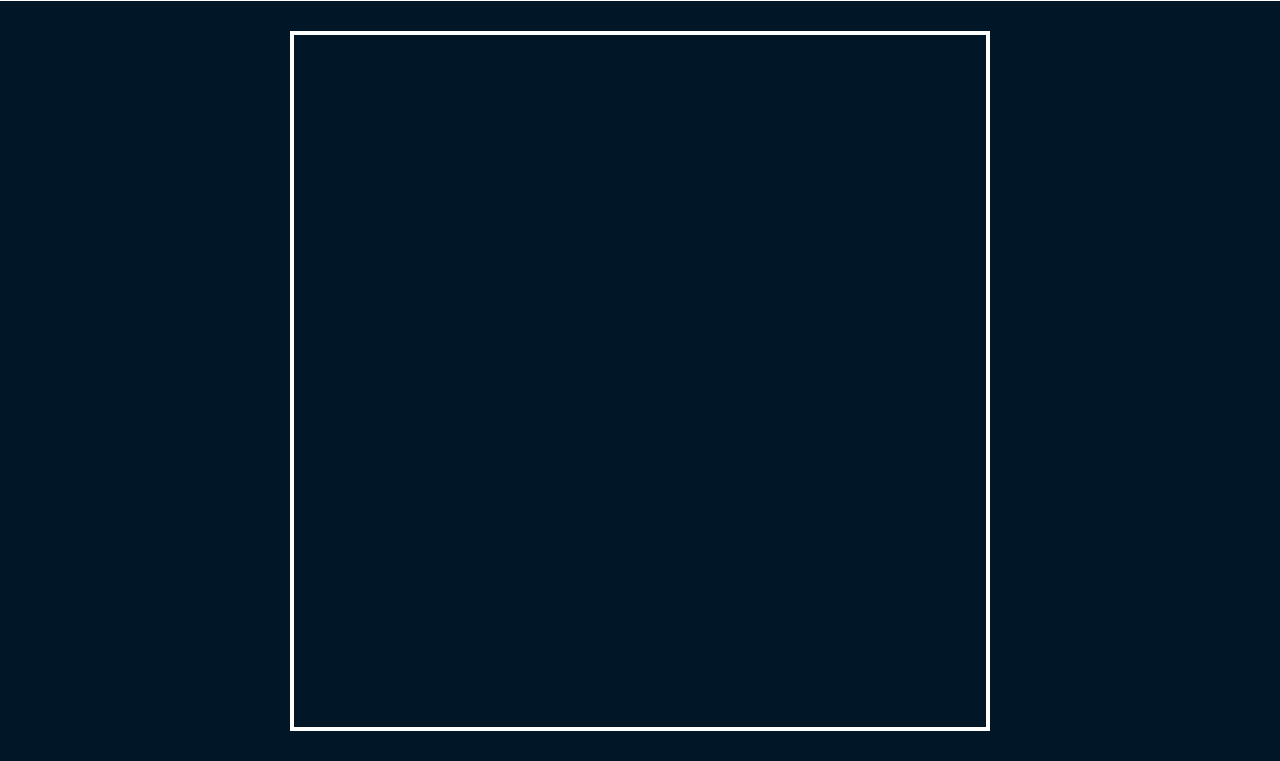
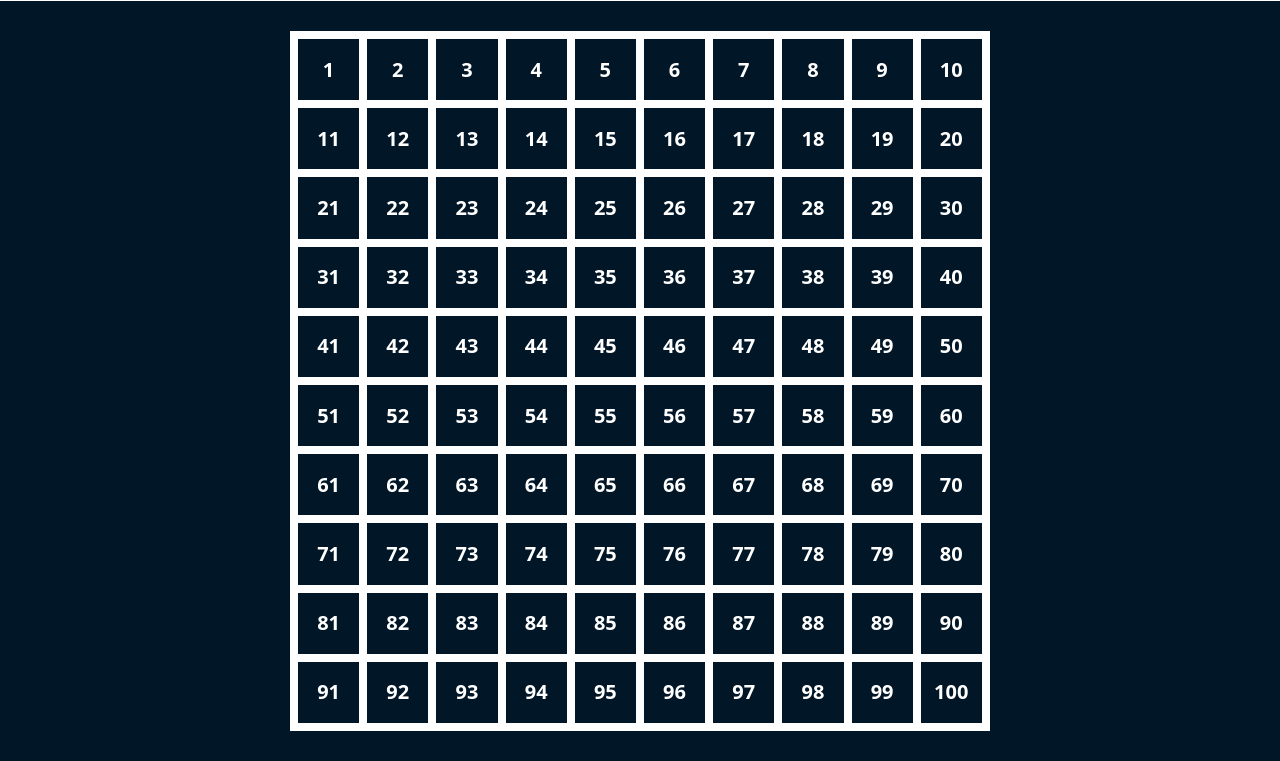
Before and after one commit to vincaf/js-campominato-grid, a plain HTML site: page index.html in a window 1280 px wide. Shown: the part 67-828 px from the top of the page. Drawn offline with nearby package versions, Linux system fonts and the light colour scheme.

Commit message:
squares dynamically inserted js

```diff
--- a/script.js
+++ b/script.js
@@ -7,3 +7,10 @@ function createNewSquare(){
     currentSquare.classList.add('square');
     return currentSquare;
 }
+
+// Ciclo per l'inserimento dei quadrati nella griglia con relativo numero crescente
+for (let i = 1; i <= 100; i++) {
+    const newSquare = createNewSquare();
+    newSquare.innerHTML = i;
+    gridContainer.append(newSquare);
+}
--- a/style.css
+++ b/style.css
@@ -7,6 +7,7 @@
 
 header{
     background-color: #fff;
+    width: 100%;
 }
 
 header img{
```
